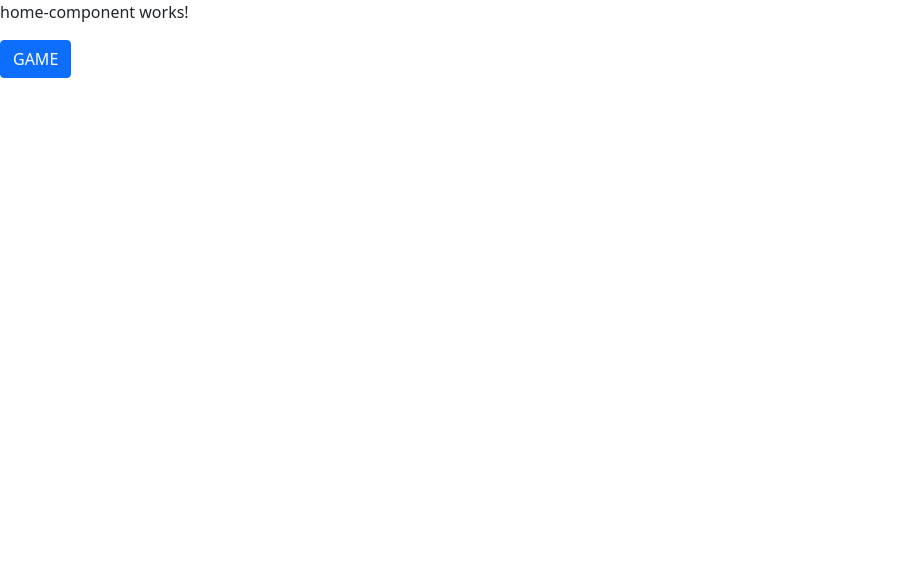
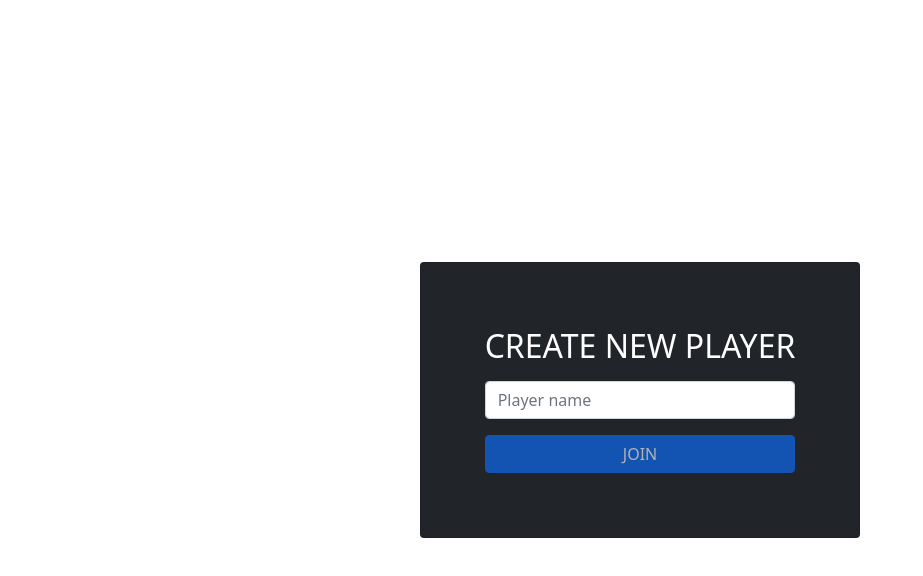
Before and after one commit to KikoSopra/Challenge-BBVA-PWA, an Angular app: page / in a window 1280 px wide. Shown: the top 576 px of the page, without its empty margins (0-923 px from the left). Built offline with nearby package versions, Linux system fonts and the light colour scheme.

Commit message:
finished some views

```diff
--- a/package.json
+++ b/package.json
@@ -18,6 +18,9 @@
     "@angular/platform-browser": "~13.3.0",
     "@angular/platform-browser-dynamic": "~13.3.0",
     "@angular/router": "~13.3.0",
+    "@fortawesome/angular-fontawesome": "^0.10.2",
+    "@fortawesome/fontawesome-svg-core": "^6.1.1",
+    "@fortawesome/free-solid-svg-icons": "^6.1.1",
     "rxjs": "~7.5.0",
     "tslib": "^2.3.0",
     "zone.js": "~0.11.4"
--- a/src/app/components/game-component/game-component.component.css
+++ b/src/app/components/game-component/game-component.component.css
@@ -0,0 +1,3 @@
+h2 {
+    color: #fff;
+}
--- a/src/app/components/game-component/game-component.component.html
+++ b/src/app/components/game-component/game-component.component.html
@@ -1,3 +1,6 @@
-<p>game-component works!</p>
-
-<button class="btn btn-danger" routerLink="">HOME</button>
+<div class="navbar navbar-dark bg-dark">
+    <div class="container">
+        <h2>Hi, Kiko! 👋</h2>
+        <a class="navbar-brand" routerLink=""><fa-icon [icon]="faArrowRightFromBracket"></fa-icon></a>
+    </div>
+</div>
--- a/src/app/components/game-component/game-component.component.ts
+++ b/src/app/components/game-component/game-component.component.ts
@@ -1,4 +1,6 @@
 import { Component, OnInit } from '@angular/core';
+
+import { faArrowRightFromBracket } from '@fortawesome/free-solid-svg-icons'
 
 @Component({
   selector: 'app-game-component',
@@ -7,6 +9,8 @@ import { Component, OnInit } from '@angular/core';
 })
 export class GameComponentComponent implements OnInit {
 
+  faArrowRightFromBracket = faArrowRightFromBracket;
+
   constructor() { }
 
   ngOnInit(): void {
--- a/src/app/components/home-component/home-component.component.css
+++ b/src/app/components/home-component/home-component.component.css
@@ -0,0 +1,3 @@
+h2 {
+    color: #fff;
+}
--- a/src/app/components/home-component/home-component.component.html
+++ b/src/app/components/home-component/home-component.component.html
@@ -1,3 +1,27 @@
-<p>home-component works!</p>
-
-<button class="btn btn-primary" routerLink="game">GAME</button>
+<div class="container d-flex justify-content-center align-items-center vh-100">
+  <div class="row">
+    <!-- <button class="btn btn-primary" routerLink="game">GAME</button> -->
+    <div class="card text-dark bg-dark p-5">
+      <div class="card-body">
+        <h2 class="mb-3">CREATE NEW PLAYER</h2>
+        <input
+          class="form-control"
+          type="text"
+          placeholder="Player name"
+          name="name"
+          [(ngModel)]="player.name"
+        />
+        <div class="d-grid gap-2">
+          <button
+            class="btn btn-primary mt-3"
+            type="button"
+            routerLink="game"
+            [disabled]="player.name === ''"
+          >
+            JOIN
+          </button>
+        </div>
+      </div>
+    </div>
+  </div>
+</div>
--- a/src/app/components/home-component/home-component.component.ts
+++ b/src/app/components/home-component/home-component.component.ts
@@ -1,4 +1,6 @@
 import { Component, OnInit } from '@angular/core';
+
+import { Player } from '../../models/player'
 
 @Component({
   selector: 'app-home-component',
@@ -12,4 +14,10 @@ export class HomeComponentComponent implements OnInit {
   ngOnInit(): void {
   }
 
+  player: Player = {
+    name: '',
+    score: 0,
+    maxScore: 0
+  }
+
 }
--- /dev/null
+++ b/src/app/models/player.ts
@@ -0,0 +1,5 @@
+export interface Player {
+    name: string;
+    score: number;
+    maxScore: number;
+}
```
Also changed, not shown: src/app/app.module.ts (+9 -2 lines), 1 other file (tests, documents, lock files or other folders).
